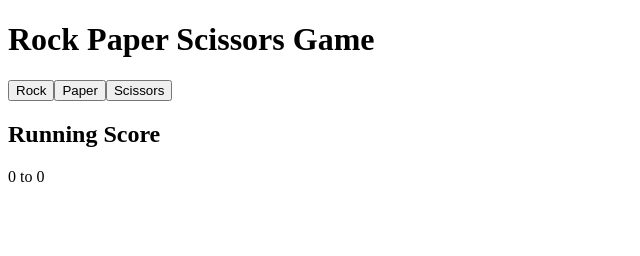
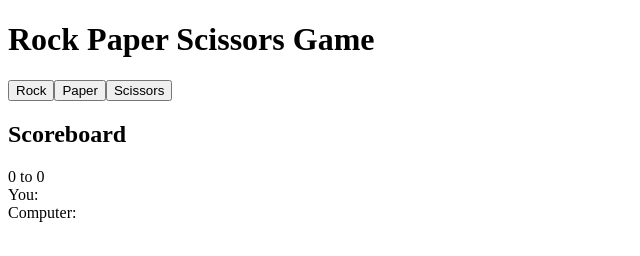
Before and after one commit to chrisjk02/rock-paper-scissors, a plain HTML site: page index.html in a window 1280 px wide. Shown: the whole page, without its empty margins (0-640 px from the left). Drawn offline with Linux system fonts and the light colour scheme.

Commit message:
Add display for moves for the round

```diff
--- a/index.html
+++ b/index.html
@@ -11,9 +11,11 @@
     <h1>Rock Paper Scissors Game</h1>
     <section class="container"></section>
     <div class="results">
-        <h2>Running Score</h2>
+        <h2>Scoreboard</h2>
         <div class="scoreboard">
             <span id="pscore">0</span> to <span id="cscore">0</span>
+            <div class="user-move">You: <span></span></div>
+            <div class="comp-move">Computer: <span></span></div>
         </div>
     </div>
 
```
Also changed, not shown: app.js (+0 -17 lines).
